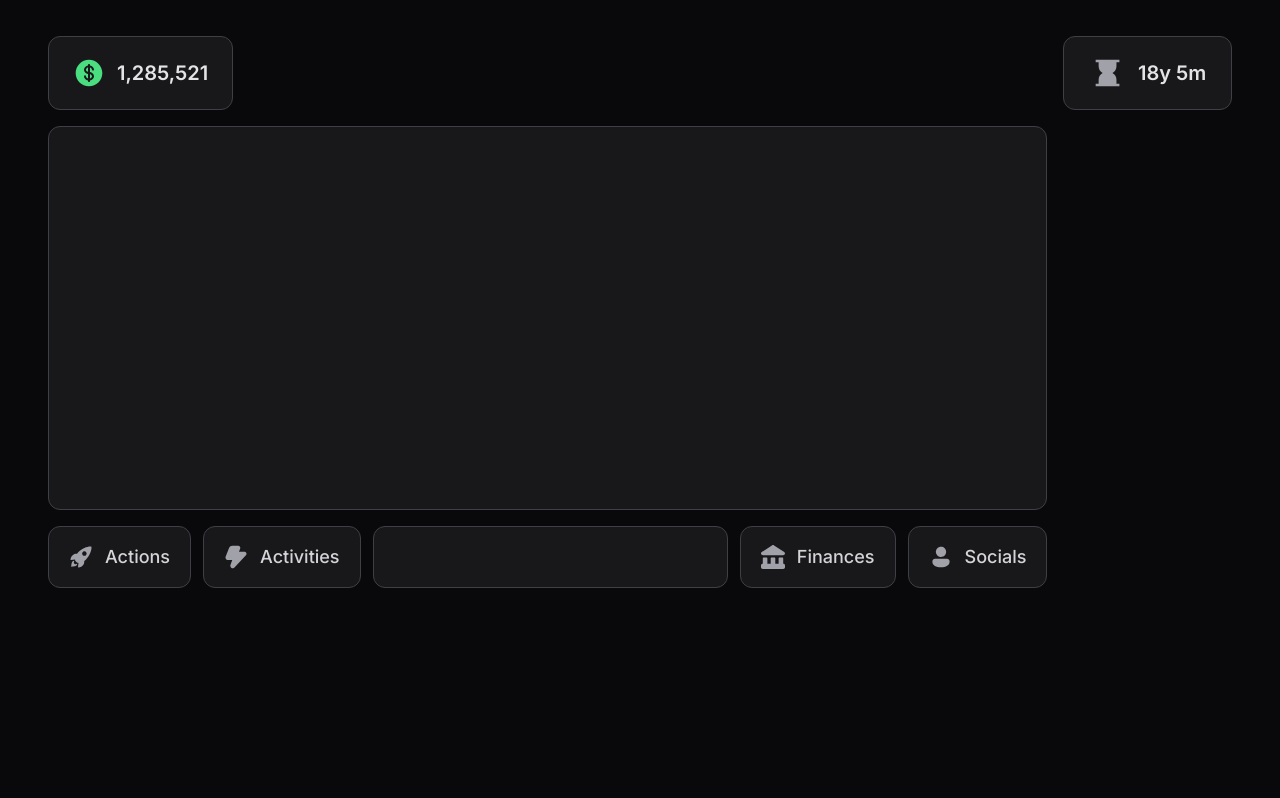
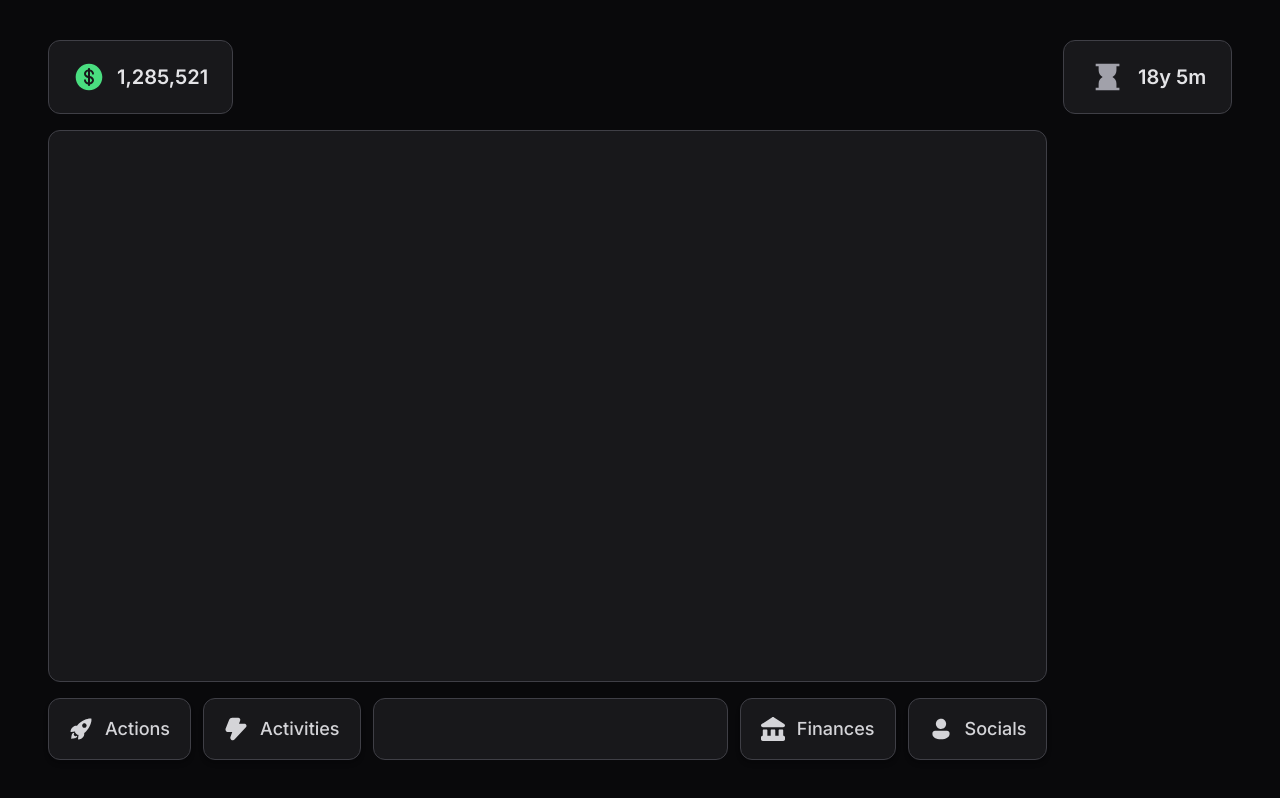
Before and after one commit to CarboxyDev/lifely, a Next.js app: page / in a window 1280 px wide. Shown: the top 798 px of the page. Built offline with nearby package versions, Linux system fonts and the light colour scheme; what tailwindcss-debug-screens would draw is missing.

Commit message:
Make Console fluid height according to other elements

```diff
--- a/src/app/page.tsx
+++ b/src/app/page.tsx
@@ -6,22 +6,26 @@ import PrimaryValues from '@/components/PrimaryValues';
 import SecondaryValues from '@/components/SecondaryValues';
 
 /**
- * 5:1 ratio for main content to sidebar
- * Left side main Content:
+ * Roughly 5.5:1 ratio for main content to sidebar
+ * Left side main Content: (Screen height)
  *  - Secondary Values -> Fixed height
- *  - Console -> Fluid height
+ *  - Console -> Fluid height (Remaining height)
  *  - Button Group -> Fixed height
  */
 
 export default function Home() {
+  let consoleHeight = 'calc(100vh - 2.25rem - 2.25rem - 1rem - 1rem - 9rem)';
+
   return (
-    <main className="mx-12 my-9 grid grid-flow-col grid-cols-13 gap-x-4 h-screen">
+    <main className="mx-12 my-10 2xl:mx-24 grid grid-flow-col grid-cols-13 gap-x-4">
       <div className="col-span-11 flex flex-col gap-y-4">
         <SecondaryValues />
-        <Console />
+        <div style={{ height: consoleHeight }}>
+          <Console />
+        </div>
         <ButtonGroup />
       </div>
-      <div className="col-span-2">
+      <div className="col-span-2 h-full">
         <Age />
         <PrimaryValues />
         <EventGroup />
--- a/src/components/ButtonGroup.tsx
+++ b/src/components/ButtonGroup.tsx
@@ -14,9 +14,9 @@ const GameButton = (props: GameButtonProps) => {
   const { label, icon } = props;
 
   return (
-    <button className="bg-dark-900 rounded-xl border-dark-700 border px-5 py-4 flex flex-row items-center">
-      <div className="text-zinc-400">{icon}</div>
-      <span className="text-zinc-300 text-lg font-medium ml-3">{label}</span>
+    <button className="bg-dark-900 rounded-xl text-zinc-300 border-dark-700 border px-5 py-4 flex flex-row items-center shadow-md focus:ring-1 focus:ring-primary-500 hover:bg-dark-800 transition delay-100 duration-200 ease-linear focus:text-primary-500">
+      <div className="">{icon}</div>
+      <span className="text-lg font-medium ml-3">{label}</span>
     </button>
   );
 };
--- a/src/components/Console.tsx
+++ b/src/components/Console.tsx
@@ -1,6 +1,6 @@
 const Console = () => {
   return (
-    <div className="bg-dark-900 rounded-xl border-dark-700 border min-h-96"></div>
+    <div className="bg-dark-900 rounded-xl border-dark-700 border h-full"></div>
   );
 };
 
```
